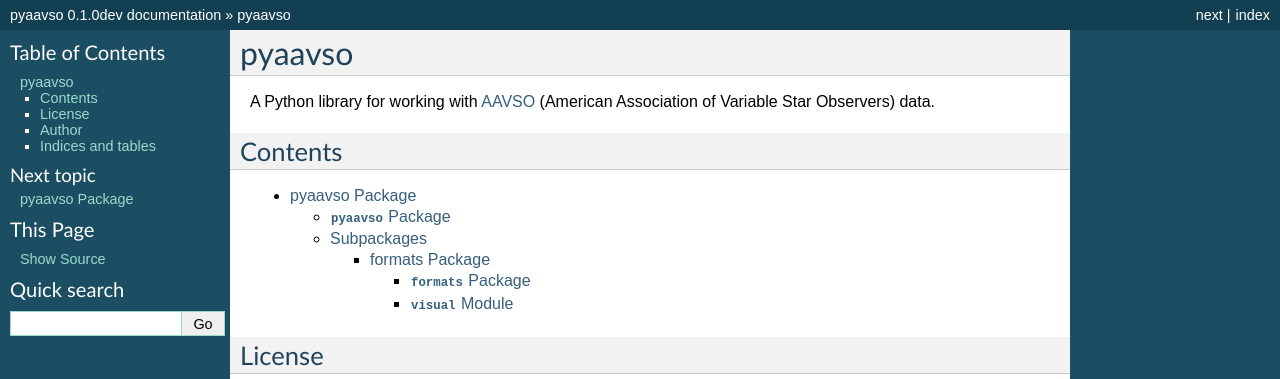
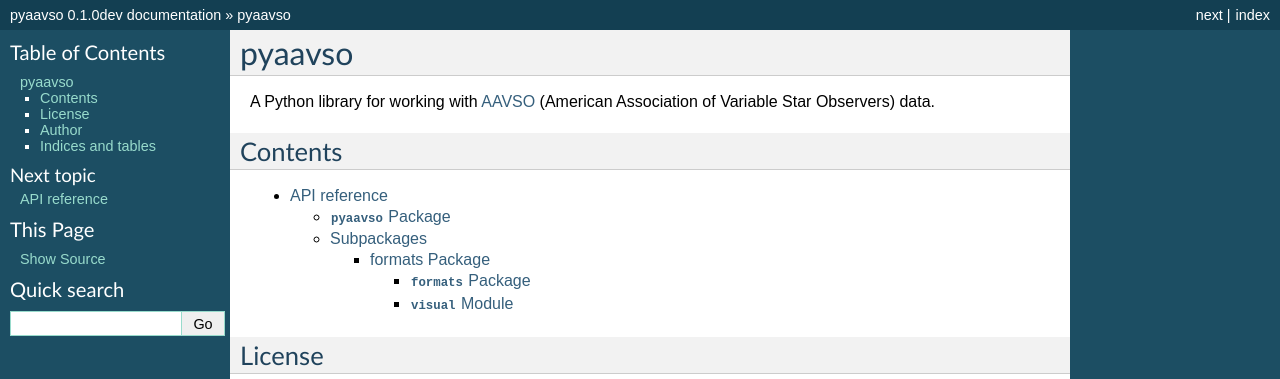
Before and after one commit to zsiciarz/pyaavso, a Sphinx documentation site: the page built from docs/index.rst, in a window 1280 px wide. Shown: the top 379 px of the page. Built offline with Sphinx 7.4.7, drawn with Linux system fonts in a browser that asks for light colours.

Commit message:
Renamed pyaavso.rst to reference.rst

```diff
--- a/docs/index.rst
+++ b/docs/index.rst
@@ -16,7 +16,7 @@
 .. toctree::
    :maxdepth: 4
 
-   pyaavso
+   reference
 
 
 License
--- a/docs/pyaavso.rst
+++ b/docs/reference.rst
@@ -1,5 +1,5 @@
-pyaavso Package
-===============
+API reference
+=============
 
 :mod:`pyaavso` Package
 ----------------------
```
